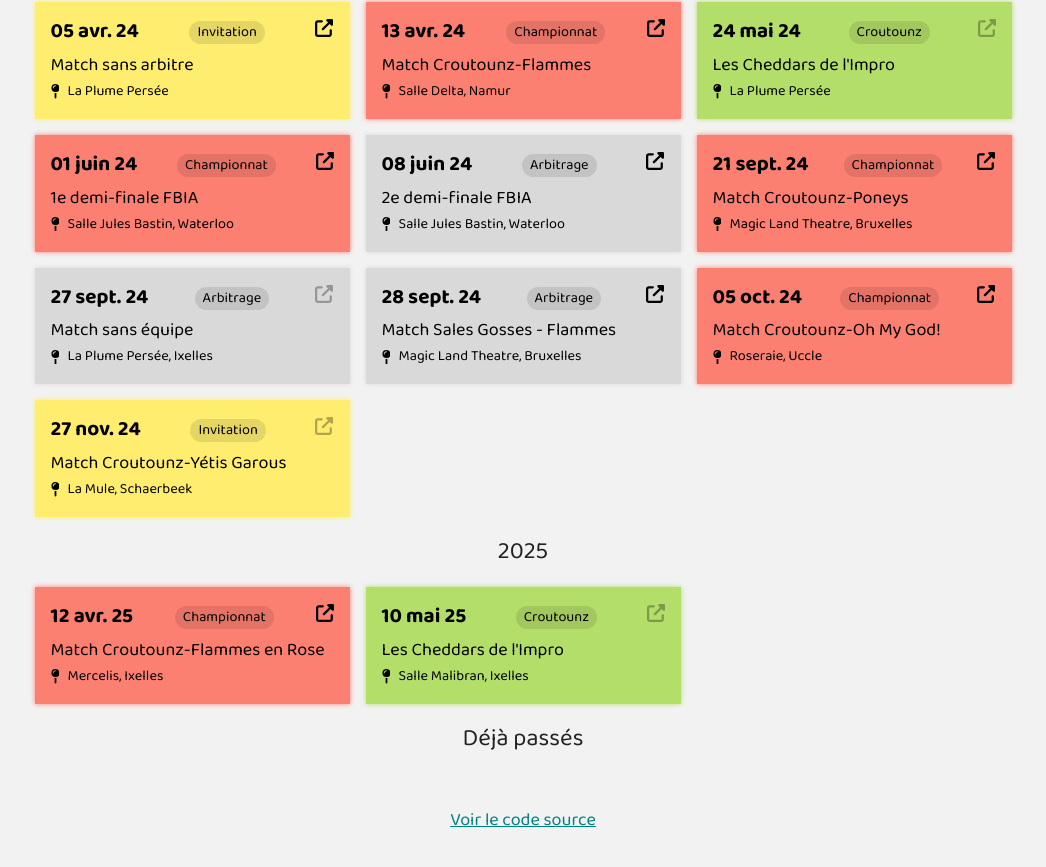
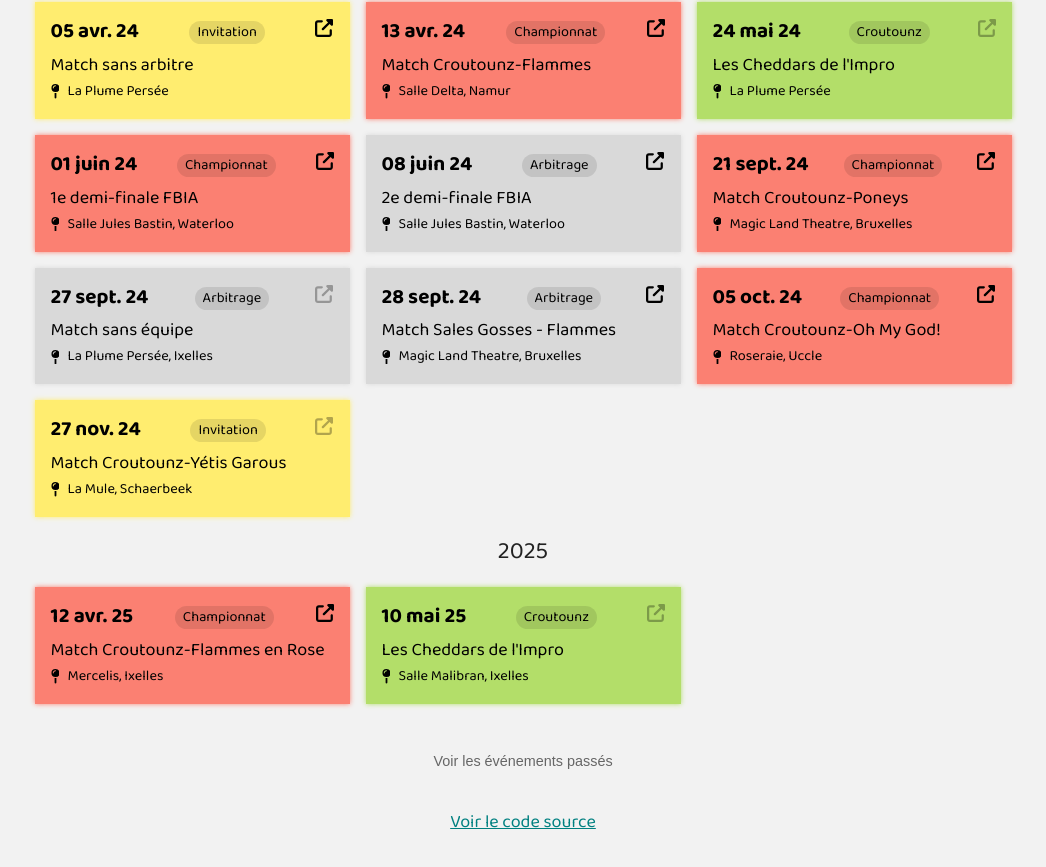
Before and after one commit to tchapeaux/voir-tchap-impro, a Vue app: page / in a window 1280 px wide. Shown: the part 739-1606 px from the top of the page, without its empty margins (117-1163 px from the left). Built offline with nearby package versions, Linux system fonts and the light colour scheme.

Commit message:
imp: UX around past events

```diff
--- a/src/views/HomeView.vue
+++ b/src/views/HomeView.vue
@@ -1,10 +1,12 @@
 <script setup lang="ts">
-import { computed } from 'vue'
+import { computed, ref } from 'vue'
 import dayjs from 'dayjs'
 
 import EventCard from '@/components/EventCard.vue'
 import EVENTS from '../data/thomas-events.json'
 import { type Event } from '@/types/events'
+
+const pastClosed = ref(true)
 
 function sortEventByDateAsc(e1: Event, e2: Event) {
   return dayjs(e1.date).isBefore(dayjs(e2.date)) ? -1 : 1
@@ -46,12 +48,17 @@
     </template>
   </template>
 
-  <h2>Déjà passés</h2>
-  <ul class="events-list">
-    <li v-for="(event, eventIdx) in pastEvents" :key="eventIdx">
-      <EventCard :event="event" />
-    </li>
-  </ul>
+  <button class="showPast" v-if="pastClosed" @click="() => (pastClosed = !pastClosed)">
+    Voir les événements passés
+  </button>
+  <template v-else>
+    <h2>Déjà passés</h2>
+    <ul v-if="!pastClosed" class="events-list">
+      <li v-for="(event, eventIdx) in pastEvents" :key="eventIdx">
+        <EventCard :event="event" />
+      </li>
+    </ul>
+  </template>
 </template>
 
 <style scoped>
@@ -63,6 +70,25 @@
   display: grid;
   grid-template-columns: 1fr;
   gap: 16px;
+}
+
+.showPast {
+  margin-top: 3rem;
+
+  width: 100%;
+  text-align: center;
+
+  font-size: 0.9rem;
+  color: #666;
+
+  background: none;
+  border: none;
+
+  &:hover {
+    cursor: pointer;
+    color: teal;
+    text-decoration: underline;
+  }
 }
 
 @media screen and (min-width: 720px) {
```
